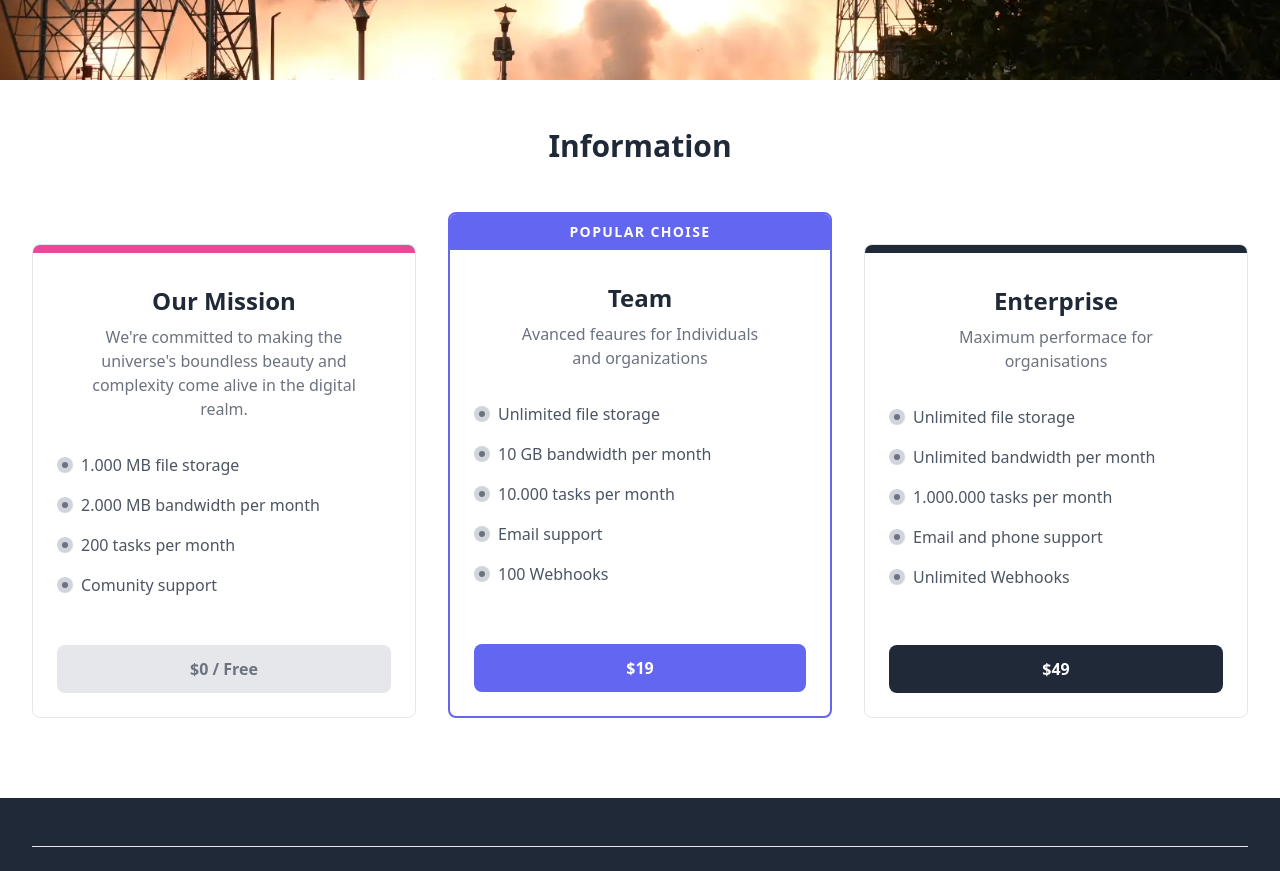
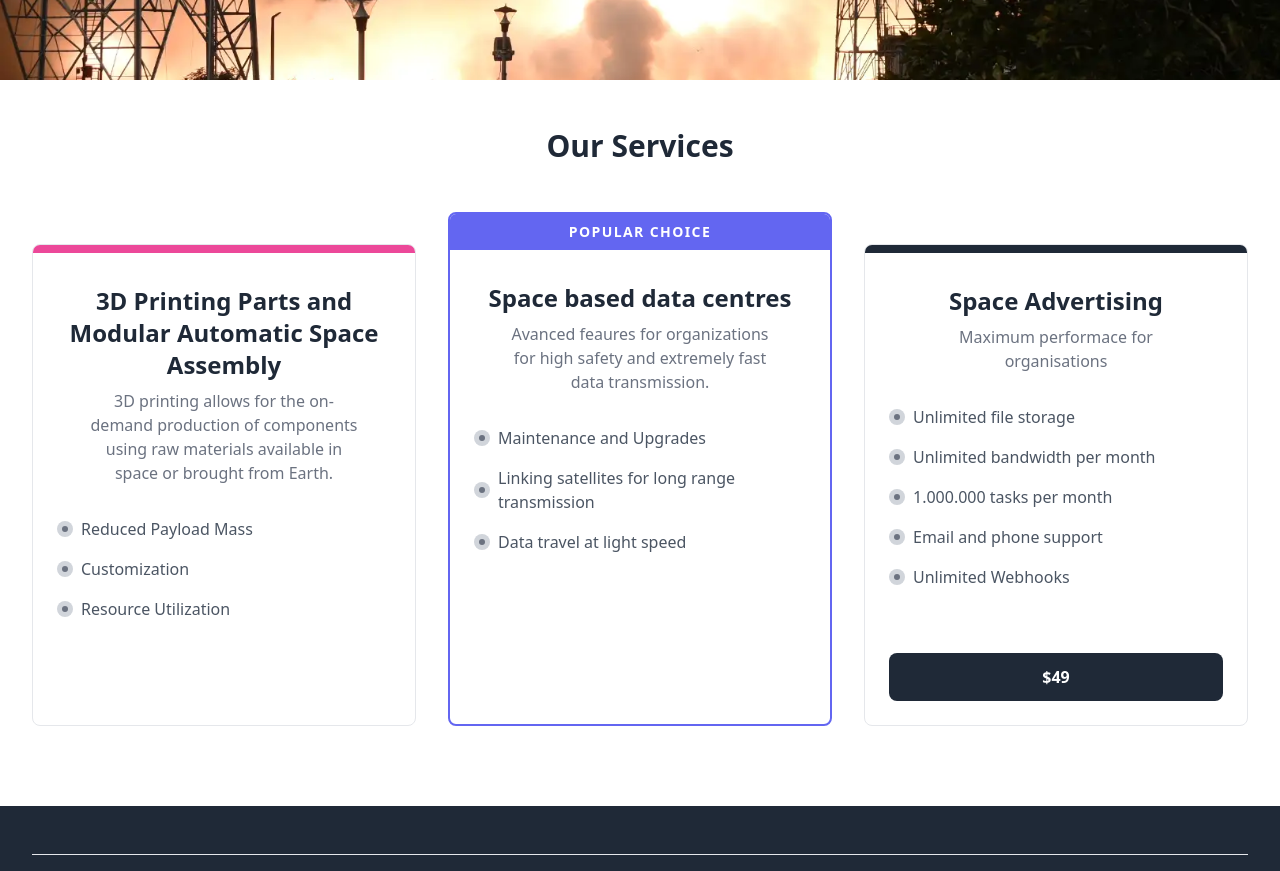
Before and after one commit to behldevansh/Spacehack_Hackathon, a React (Vite) app: page / in a window 1280 px wide. Shown: the part 720-1591 px from the top of the page. Built offline with nearby package versions, Linux system fonts and the light colour scheme.

Commit message:
added changes in cards

```diff
--- a/src/components/Card.jsx
+++ b/src/components/Card.jsx
@@ -5,7 +5,7 @@ export default function Card() {
         <div className="bg-white py-6 sm:py-8 lg:py-12">
   <div className="mx-auto max-w-screen-xl px-4 md:px-8">
     <h2 className="mb-4 text-center text-2xl font-bold text-gray-800 md:mb-8 lg:text-3xl xl:mb-12">
-      Information
+    Our Services
     </h2>
     <div className="mb-6 grid gap-6 sm:grid-cols-2 md:mb-8 lg:grid-cols-3 lg:gap-8">
       <div className="flex flex-col overflow-hidden rounded-lg border sm:mt-8">
@@ -13,10 +13,10 @@ export default function Card() {
         <div className="flex flex-1 flex-col p-6 pt-8">
           <div className="mb-12">
             <div className="mb-2 text-center text-2xl font-bold text-gray-800">
-            Our Mission
+            3D Printing Parts and Modular Automatic Space Assembly
             </div>
             <p className="mb-8 px-8 text-center text-gray-500">
-            We're committed to making the universe's boundless beauty and complexity come alive in the digital realm.
+            3D printing allows for the on-demand production of components using raw materials available in space or brought from Earth.
 
             </p>
             <div className="space-y-4">
@@ -42,7 +42,7 @@ export default function Card() {
                     className="text-gray-500"
                   />
                 </svg>
-                <span className="text-gray-600">1.000 MB file storage</span>
+                <span className="text-gray-600">Reduced Payload Mass</span>
               </div>
               <div className="flex items-center gap-2">
                 <svg
@@ -67,7 +67,7 @@ export default function Card() {
                   />
                 </svg>
                 <span className="text-gray-600">
-                  2.000 MB bandwidth per month
+                Customization
                 </span>
               </div>
               <div className="flex items-center gap-2">
@@ -92,7 +92,7 @@ export default function Card() {
                     className="text-gray-500"
                   />
                 </svg>
-                <span className="text-gray-600">200 tasks per month</span>
+                <span className="text-gray-600">Resource Utilization</span>
               </div>
               <div className="flex items-center gap-2">
                 <svg
@@ -101,46 +101,46 @@ export default function Card() {
                   fill="none"
                   viewBox="0 0 16 16"
                 >
-                  <circle
+                  {/* <circle
                     cx={8}
                     cy={8}
                     r={8}
                     fill="currentColor"
                     className="text-gray-300"
-                  />
-                  <circle
+                  /> */}
+                  {/* <circle
                     cx={8}
                     cy={8}
                     r={3}
                     fill="currentColor"
                     className="text-gray-500"
-                  />
+                  /> */}
                 </svg>
-                <span className="text-gray-600">Comunity support</span>
+                {/* <span className="text-gray-600">Comunity support</span> */}
               </div>
             </div>
           </div>
           <div className="mt-auto">
-            <a
+            {/* <a
               href="#"
               className="block rounded-lg bg-gray-200 px-8 py-3 text-center text-sm font-semibold text-gray-500 outline-none ring-indigo-300 transition duration-100 hover:bg-gray-300 focus-visible:ring active:text-gray-700 md:text-base"
             >
               $0 / Free
-            </a>
+            </a> */}
           </div>
         </div>
       </div>
       <div className="flex flex-col overflow-hidden rounded-lg border-2 border-indigo-500">
         <div className="bg-indigo-500 py-2 text-center text-sm font-semibold uppercase tracking-widest text-white">
-          Popular choise
+          Popular choice
         </div>
         <div className="flex flex-1 flex-col p-6 pt-8">
           <div className="mb-12">
             <div className="mb-2 text-center text-2xl font-bold text-gray-800">
-              Team
+            Space based data centres
             </div>
             <p className="mx-auto mb-8 px-8 text-center text-gray-500">
-              Avanced feaures for Individuals and organizations
+              Avanced feaures for organizations for high safety and extremely fast data transmission.
             </p>
             <div className="space-y-4">
               <div className="flex items-center gap-2">
@@ -165,7 +165,7 @@ export default function Card() {
                     className="text-gray-500"
                   />
                 </svg>
-                <span className="text-gray-600">Unlimited file storage</span>
+                <span className="text-gray-600">Maintenance and Upgrades</span>
               </div>
               <div className="flex items-center gap-2">
                 <svg
@@ -189,7 +189,7 @@ export default function Card() {
                     className="text-gray-500"
                   />
                 </svg>
-                <span className="text-gray-600">10 GB bandwidth per month</span>
+                <span className="text-gray-600">Linking satellites for long range transmission</span>
               </div>
               <div className="flex items-center gap-2">
                 <svg
@@ -213,10 +213,10 @@ export default function Card() {
                     className="text-gray-500"
                   />
                 </svg>
-                <span className="text-gray-600">10.000 tasks per month</span>
+                <span className="text-gray-600">Data travel at light speed</span>
               </div>
               <div className="flex items-center gap-2">
-                <svg
+                {/* <svg
                   xmlns="http://www.w3.org/2000/svg"
                   className="h-4 w-4 shrink-0"
                   fill="none"
@@ -236,11 +236,11 @@ export default function Card() {
                     fill="currentColor"
                     className="text-gray-500"
                   />
-                </svg>
-                <span className="text-gray-600">Email support</span>
+                </svg> */}
+                {/* <span className="text-gray-600">Data travel at light speed</span> */}
               </div>
               <div className="flex items-center gap-2">
-                <svg
+                {/* <svg
                   xmlns="http://www.w3.org/2000/svg"
                   className="h-4 w-4 shrink-0"
                   fill="none"
@@ -260,18 +260,18 @@ export default function Card() {
                     fill="currentColor"
                     className="text-gray-500"
                   />
-                </svg>
-                <span className="text-gray-600">100 Webhooks</span>
+                </svg> */}
+                {/* <span className="text-gray-600">10 Webhooks</span> */}
               </div>
             </div>
           </div>
           <div className="mt-auto">
-            <a
+            {/* <a
               href="#"
               className="block rounded-lg bg-indigo-500 px-8 py-3 text-center text-sm font-semibold text-white outline-none ring-indigo-300 transition duration-100 hover:bg-indigo-600 focus-visible:ring active:bg-indigo-700 md:text-base"
             >
               $19
-            </a>
+            </a> */}
           </div>
         </div>
       </div>
@@ -280,7 +280,7 @@ export default function Card() {
         <div className="flex flex-1 flex-col p-6 pt-8">
           <div className="mb-12">
             <div className="mb-2 text-center text-2xl font-bold text-gray-800">
-              Enterprise
+            Space Advertising
             </div>
             <p className="mx-auto mb-8 px-8 text-center text-gray-500">
               Maximum performace for organisations
```
